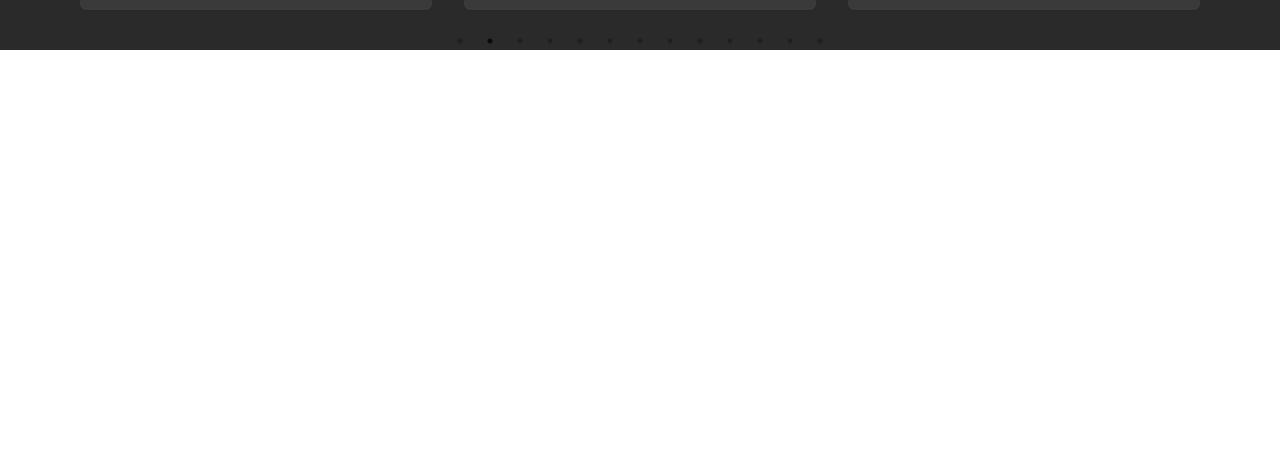
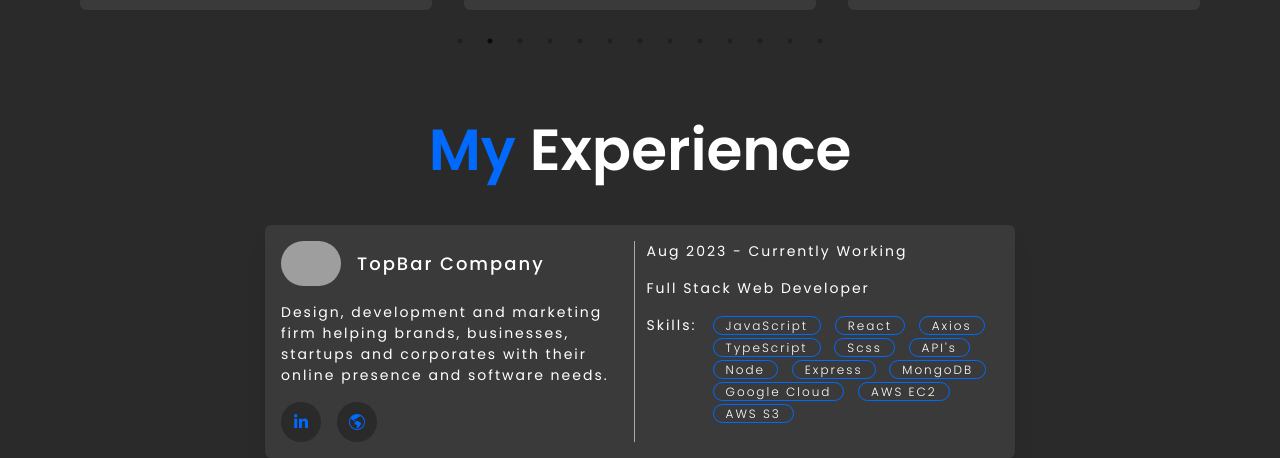
Before and after one commit to sayshark75/Portfolio, a React (Vite) app: page / in a window 1280 px wide. Shown: the part 2030-2488 px from the top of the page. Before the commit the page ends 2081 px from the top, so only its background shows below. Built offline with nearby package versions, Linux system fonts and the light colour scheme; grey boxes are pictures that could not be loaded.

Commit message:
Added Experience Section

```diff
--- a/src/App.tsx
+++ b/src/App.tsx
@@ -5,6 +5,7 @@ import Home from "./pages/Home/Home";
 import ReactGA from "react-ga4";
 import About from "./pages/About/About.tsx";
 import Certificates from "./pages/Certificates/Certificates.tsx";
+import Experience from "./pages/Experience/Experience.tsx";
 
 const GA_TAG = import.meta.env.VITE_GA_TAG;
 ReactGA.initialize(GA_TAG);
@@ -16,7 +17,7 @@ function App() {
       <Home />
       <About />
       <Certificates />
-      {/* <Experience /> */}
+      <Experience />
       {/* <Projects /> */}
       {/* <TechnicalSkills /> */}
       {/* <Contact /> */}
--- a/src/components/CarouselComp/CarouselComp.tsx
+++ b/src/components/CarouselComp/CarouselComp.tsx
@@ -43,17 +43,7 @@ const CarouselComp = () => {
         {certificates?.map((cert) => {
           return (
             <Flex key={nanoid()} mb={4}>
-              <Flex
-                bgColor={"#3a3a3a"}
-                shadow={"sm"}
-                rounded={"md"}
-                p={4}
-                mx={4}
-                gap={2}
-                direction={"column"}
-                transition={"500ms"}
-                _hover={{ boxShadow: "xl", borderTop: "5px solid", borderTopColor: "#006aff" }}
-              >
+              <Flex bgColor={"#3a3a3a"} shadow={"sm"} rounded={"md"} p={4} mx={4} gap={2} direction={"column"} transition={"500ms"}>
                 <Image m={"auto"} _active={{ animation: `${ScaleCertificate} 2s ease-in-out 2 alternate` }} w={"300px"} maxHeight={"200px"} src={cert.image} alt={cert.tag} />
                 <Text fontFamily={"Poppins"} fontWeight={400} fontSize={"14px"} color={"#fff"} letterSpacing={"2px"} textAlign={"center"}>
                   {cert.tag}
--- /dev/null
+++ b/src/pages/Experience/Experience.tsx
@@ -0,0 +1,86 @@
+import { Flex, Highlight, IconButton, Image, Text } from "@chakra-ui/react";
+import MdHeading from "../../components/Headings/MdHeading";
+import { TopBarLinkedIn, TopBarLogo, TopBarWebsite } from "../../sources/Links";
+import { FaLinkedinIn } from "react-icons/fa";
+import { BsGlobeAmericas } from "react-icons/bs";
+
+const Experience = () => {
+  const handleVisitLinkedIn = (type: string) => {
+    if (type === "linkedin") {
+      window.open(TopBarLinkedIn, "_blank");
+    } else if (type === "website") {
+      window.open(TopBarWebsite, "_blank");
+    }
+  };
+  return (
+    <Flex justify={"center"} alignItems={"center"} direction={"column"} w={"80%"} m={"auto"} gap={"4"} pt={"5"} mt={"5"}>
+      <MdHeading title1="My" title2="Experience" />
+      {/* Experience Card */}
+      <Flex gap={3} rounded={"md"} shadow={"xl"} minW={"280px"} w={"100%"} bgColor={"#3a3a3a"} p={4} maxW={"750px"}>
+        {/* Company info */}
+        <Flex direction={"column"} flex={1} gap={4} borderRight={"1px solid #aaaaaa"}>
+          {/* Logo of Company */}
+          <Flex justifyContent={"flex-start"} alignItems={"center"} gap={4}>
+            <Image w={"60px"} rounded={"full"} src={TopBarLogo} alt="Autotron Tech Website Logo" />
+            <Text fontFamily={"Poppins"} fontSize={"18px"} letterSpacing={"2px"} fontWeight={500} color={"#fff"}>
+              TopBar Company
+            </Text>
+          </Flex>
+          {/* Details of Company */}
+          <Text fontFamily={"Poppins"} fontSize={"14px"} letterSpacing={"2px"} fontWeight={400} color={"#fff"}>
+            Design, development and marketing firm helping brands, businesses, startups and corporates with their online presence and software needs.
+          </Text>
+          <Flex gap={4}>
+            <IconButton
+              rounded={"full"}
+              bgColor={"#2a2a2a"}
+              color={"#006aff"}
+              _active={{ color: "#fff", bgColor: "#006aff" }}
+              _hover={{}}
+              icon={<FaLinkedinIn />}
+              onClick={() => handleVisitLinkedIn("linkedin")}
+              aria-label="Linked-In Icon, to Visit LinkedIn Page of TopBar Company"
+            />
+            <IconButton
+              rounded={"full"}
+              bgColor={"#2a2a2a"}
+              color={"#006aff"}
+              _active={{ color: "#fff", bgColor: "#006aff" }}
+              _hover={{}}
+              icon={<BsGlobeAmericas />}
+              onClick={() => handleVisitLinkedIn("website")}
+              aria-label="Globe Icon, to Visit Web Page of TopBar Company"
+            />
+          </Flex>
+        </Flex>
+        {/* My role */}
+        <Flex flex={1} direction={"column"} gap={4}>
+          {/* Date */}
+          <Text fontFamily={"Poppins"} fontSize={"14px"} letterSpacing={"2px"} fontWeight={400} color={"#fff"}>
+            Aug 2023 - Currently Working
+          </Text>
+          <Text fontFamily={"Poppins"} fontSize={"14px"} letterSpacing={"2px"} fontWeight={400} color={"#fff"}>
+            Full Stack Web Developer
+          </Text>
+          <Flex gap={4}>
+            <Text fontFamily={"Poppins"} fontSize={"14px"} letterSpacing={"2px"} fontWeight={400} color={"#fff"}>
+              Skills:
+            </Text>
+            <Flex>
+              <Text fontFamily={"Poppins"} fontSize={"14px"} letterSpacing={"2px"} fontWeight={400}>
+                <Highlight
+                  query={["JavaScript", "React", "Axios", "TypeScript", "Scss", "API's", "Node", "Express", "MongoDB", "Google Cloud", "AWS EC2 ", "AWS S3"]}
+                  styles={{ border: "1px solid #006aff", fontSize: "12px", fontWeight: "300", lineHeight: "22px", rounded: "full", px: "12px", mr: "8px", color: "#fff" }}
+                >
+                  JavaScript React Axios TypeScript Scss API's Node Express MongoDB Google Cloud AWS EC2 AWS S3
+                </Highlight>
+              </Text>
+            </Flex>
+          </Flex>
+        </Flex>
+      </Flex>
+    </Flex>
+  );
+};
+
+export default Experience;
--- a/src/sources/Links.ts
+++ b/src/sources/Links.ts
@@ -4,6 +4,10 @@ export const mailLink: string = "mailto:sayyedsharuk75@gmail.com";
 
 export const mailLinkTemplate: string =
   "mailto:sayyedsharuk75@gmail.com?subject=Subject%20Related%20to%20shortlist%20or%20Job%20Role%20Offer&body=Brief%20Declaration%0A%0ARequirements%20for%20Job%20role%0A%0ASome%20information%20about%20Interview%20Process%0A%0AIf%20Applicable%0ASalary%20Range%0A%20#LPA%20to%20#LPA%0AAny%20CTC%20Related%20Details%0A%0AJob%20Description%0AMy%20Role%20in%20the%20Respected%20Company%0A%0AYour%20Signature%20%0A%0AAny%20Task%20or%20Asignment?";
+
+export const TopBarLogo: string = "https://www.topbar.in/images/logo.png";
+export const TopBarLinkedIn: string = "https://www.linkedin.com/company/topbar-company";
+export const TopBarWebsite: string = "https://www.topbar.in/";
 
 export const phoneLink: string = "tel:+917588244148";
 
```
Also changed, not shown: src/pages/Experience/Experience.jsx (deleted, +0 -28 lines), 1 other file (tests, documents, lock files or other folders).
